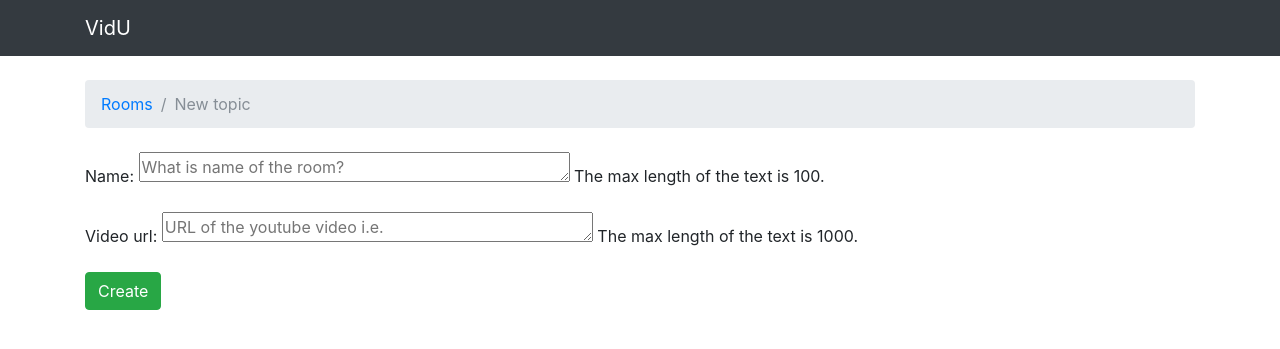
After one commit to shunyaorad/video_comment_test, a Django app: page /new_room/ in a window 1280 px wide. The commit adds this page. Shown: the top 349 px of the page. Run offline with Django 3.2, Linux system fonts and the light colour scheme; some libraries are stand-ins or nearby versions.

Commit message:
Able to create room now.

```diff
--- /dev/null
+++ b/alpha/vidu/rooms/forms.py
@@ -0,0 +1,38 @@
+from django import forms
+from .models import Room, Comment
+
+
+class NewRoomForm(forms.ModelForm):
+	name = forms.CharField(
+		widget=forms.Textarea(
+			attrs={'rows': 1, 'placeholder': 'What is name of the room?'}
+		),
+		max_length=100,
+		help_text='The max length of the text is 100.'
+	)
+
+	video_url = forms.CharField(
+		widget=forms.Textarea(
+			attrs={'rows': 1, 'placeholder': 'URL of the youtube video i.e. https://www.youtube.com/xHadb'}
+		),
+		max_length=1000,
+		help_text='The max length of the text is 1000.'
+	)
+
+	class Meta:
+		model = Room
+		fields = ['name', 'video_url']
+
+
+class NewCommentForm(forms.ModelForm):
+	comment = forms.CharField(
+		widget=forms.Textarea(
+			attrs={'rows': 1, 'placeholder': 'What is name of the room?'}
+		),
+		max_length=500,
+		help_text='The max length of the text is 500.'
+	)
+
+	class Meta:
+		model = Comment
+		fields = ['comment']
--- a/alpha/vidu/rooms/models.py
+++ b/alpha/vidu/rooms/models.py
@@ -8,7 +8,7 @@ from django.utils.text import Truncator
 class Room(models.Model):
 	name = models.CharField(max_length=30, unique=True)
 	video_url = models.CharField(max_length=100)
-	owner = models.ForeignKey(User, related_name='rooms')
+	owner = models.ForeignKey(User, related_name='rooms', on_delete=models.CASCADE)
 	last_commented = models.DateTimeField(auto_now_add=True)
 
 	def __str__(self):
@@ -17,9 +17,9 @@ class Room(models.Model):
 
 class Comment(models.Model):
 	message = models.TextField(max_length=4000)
-	room = models.ForeignKey(Room, related_name='comments')
+	room = models.ForeignKey(Room, related_name='comments', on_delete=models.CASCADE)
 	created_at = models.DateTimeField(auto_now_add=True)
-	created_by = models.ForeignKey(User, related_name='comments')
+	created_by = models.ForeignKey(User, related_name='comments', on_delete=models.CASCADE)
 
 	def __str__(self):
 		truncated_message = Truncator(self.message)
--- a/alpha/vidu/rooms/views.py
+++ b/alpha/vidu/rooms/views.py
@@ -1,13 +1,30 @@
-from django.shortcuts import render, get_object_or_404
+from django.contrib.auth.models import User
+from django.shortcuts import render, redirect, get_object_or_404
 from django.http import HttpResponse
 from .models import Room
+from .forms import NewRoomForm
 
 
 def home(request):
-    rooms = Room.objects.all()
-    return render(request, 'home.html', {'rooms': rooms})
+	rooms = Room.objects.all()
+	return render(request, 'home.html', {'rooms': rooms})
 
 
 def show_room(request, pk):
-    room = get_object_or_404(Room, pk=pk)
-    return render(request, 'room.html', {'room': room})
+	room = get_object_or_404(Room, pk=pk)
+	return render(request, 'room.html', {'room': room})
+
+
+def new_room(request):
+	user = User.objects.first()  # TODO: get the currently logged in user
+	if request.method == 'POST':
+		form = NewRoomForm(request.POST)
+		if form.is_valid():
+			room = form.save(commit=False)
+			print(user.username)
+			room.owner = user
+			room.save()
+			return redirect('show_room', pk=room.pk)  # TODO: redirect to the created topic page
+	else:
+		form = NewRoomForm()
+	return render(request, 'new_room.html', {'form': form})
--- a/alpha/vidu/static/js/app.js
+++ b/alpha/vidu/static/js/app.js
@@ -21,7 +21,6 @@ function onYouTubeIframeAPIReady() {
 }
 
 // 4. The API will call this function when the video player is ready.
-
 function onPlayerReady(event) {
     event.target.playVideo();
 }
@@ -30,15 +29,13 @@ function onPlayerReady(event) {
 //    The function indicates that when playing a video (state=1),
 //    the player should play for six seconds and then stop.
 var done = false;
-
 function onPlayerStateChange(event) {
-    console.log(player.getCurrentTime());
+    // console.log(player.getCurrentTime());
 }
 
 function stopVideo() {
     player.stopVideo();
 }
-
 
 document.getElementById("url")
     .addEventListener("keyup", function (event) {
--- /dev/null
+++ b/alpha/vidu/templates/new_room.html
@@ -0,0 +1,16 @@
+{% extends 'base.html' %}
+
+{% block title %}Start a New Room{% endblock %}
+
+{% block breadcrumb %}
+    <li class="breadcrumb-item"><a href="{% url 'home' %}">Rooms</a></li>
+    <li class="breadcrumb-item active">New topic</li>
+{% endblock %}
+
+{% block content %}
+    <form method="post">
+        {% csrf_token %}
+        {{ form.as_p }}
+        <button type="submit" class="btn btn-success">Create</button>
+    </form>
+{% endblock %}
--- a/alpha/vidu/vidu/urls.py
+++ b/alpha/vidu/vidu/urls.py
@@ -20,5 +20,6 @@ from rooms import views
 urlpatterns = [
 	url(r'^$', views.home, name='home'),
 	url(r'^rooms/(?P<pk>\d+)/$', views.show_room, name='show_room'),
+	url(r'^new_room/$', views.new_room, name='new_room'),
 	url(r'^admin/', admin.site.urls),
 ]
```
Also changed, not shown: alpha/vidu/templates/home.html (+6 -1 lines).
